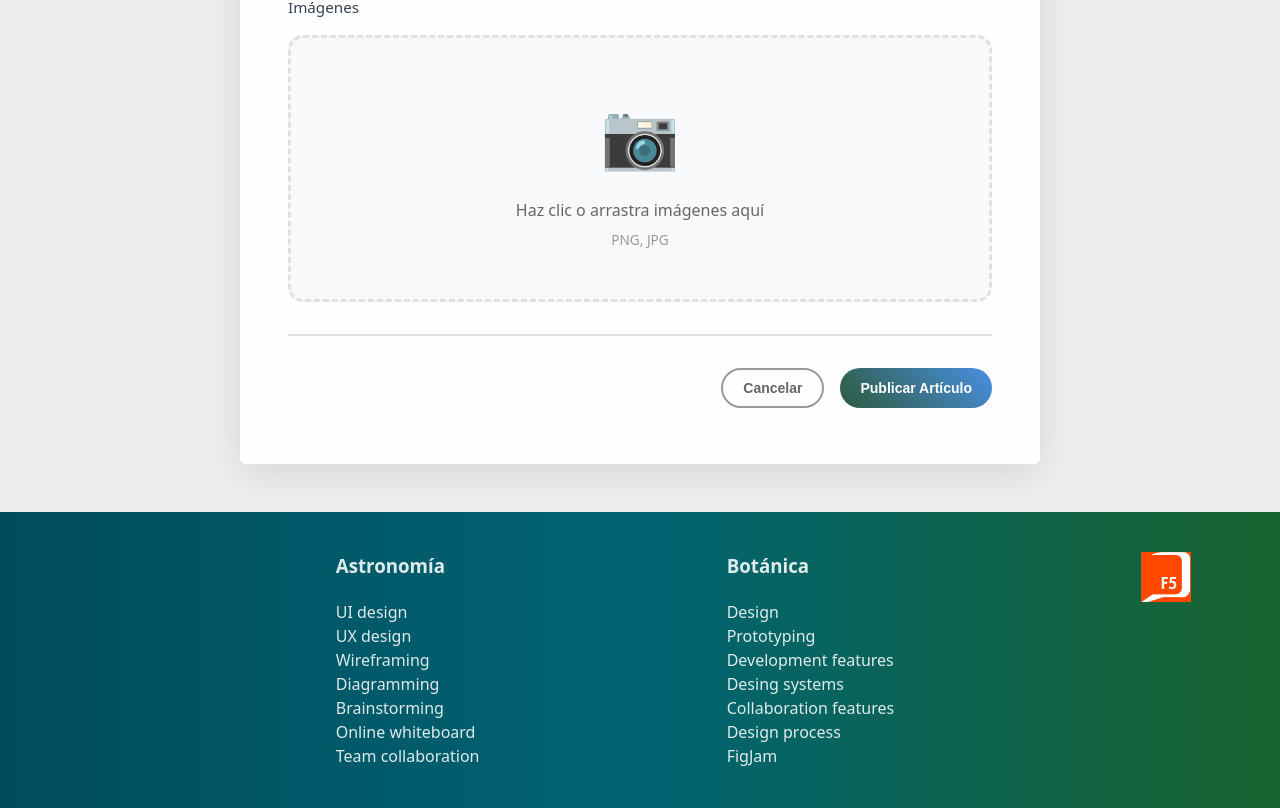
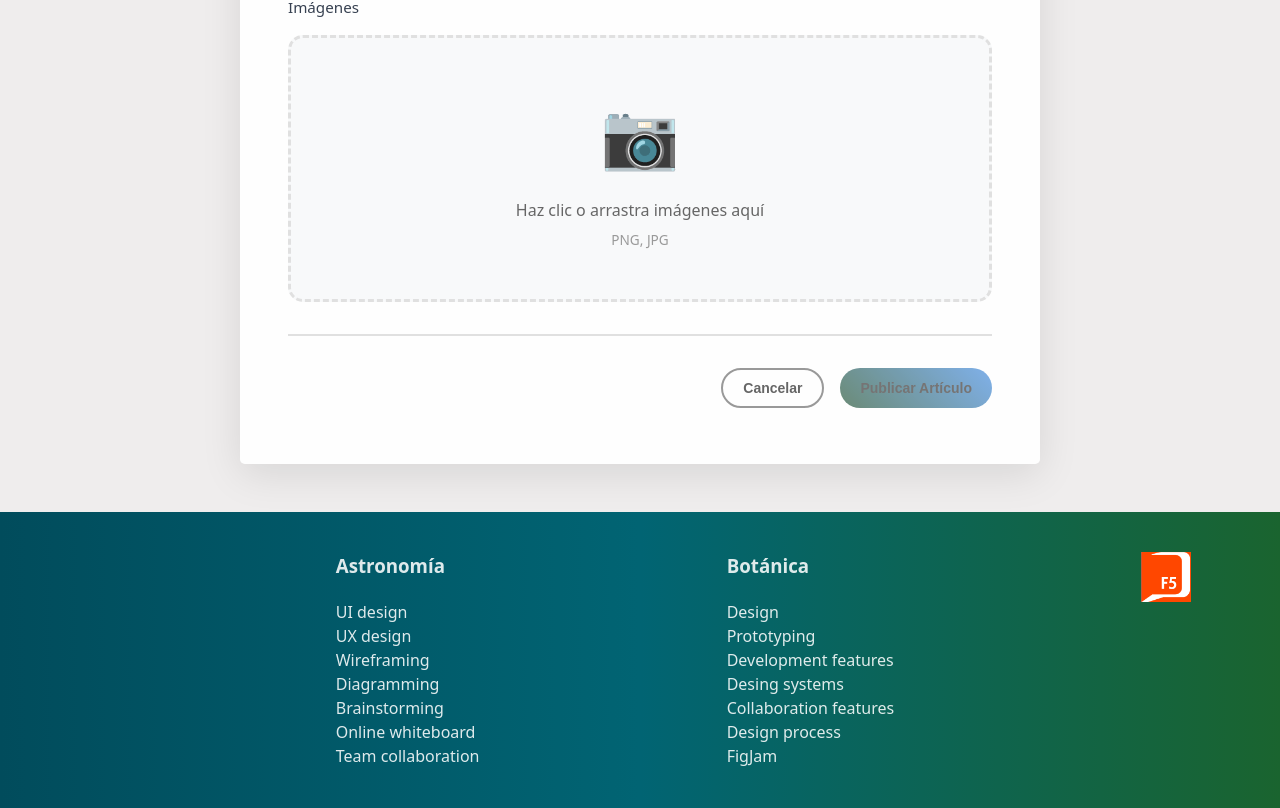
Before and after one commit to Sylva-Organization/CelestialBloom-Client, a React (Vite) app: page /create-form in a window 1280 px wide. Shown: the part 748-1556 px from the top of the page. Built offline with nearby package versions, Linux system fonts and the light colour scheme.

Commit message:
style(CreateForm): add styling for disabled pusblish button. Related to #5

```diff
--- a/src/components/CreateForm.css
+++ b/src/components/CreateForm.css
@@ -52,7 +52,7 @@
     transition: color 0.3s ease;
 }
 
-#category option{
+#category option {
     font-size: 16px;
 }
 
@@ -74,7 +74,8 @@
 /* Input Styles */
 .form-input,
 .form-textarea,
-.form-select, #category {
+.form-select,
+#category {
     padding: 12px;
     border: 1.5px solid #e0e0e0;
     border-radius: 10px;
@@ -276,6 +277,14 @@
     color: #666;
 }
 
+.btn-disabled {
+    background-color: #cccccc;
+    color: #3d3b3b;
+    cursor: not-allowed;
+    opacity: 0.7;
+    pointer-events: none; /* previene interacción */
+}
+
 .btn-secondary:hover {
     background-color: red;
     border-color: rgb(133, 0, 0);
```
